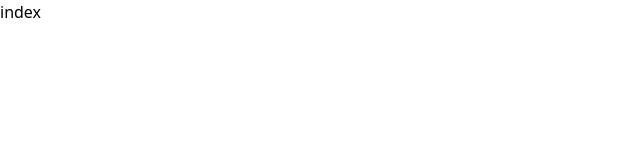
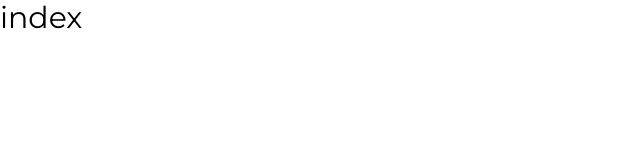
Before and after one commit to PeterGamer8K/portifolio-web-design, a React (Vite) app: page / in a window 1280 px wide. Shown: the top 160 px of the page, without its empty margins (0-640 px from the left). Built offline with nearby package versions, Linux system fonts and the light colour scheme.

Commit message:
chore: adding fonts and colors to tailwind

```diff
--- a/index.html
+++ b/index.html
@@ -1,13 +1,28 @@
 <!DOCTYPE html>
 <html lang="en">
+
 <head>
   <meta charset="UTF-8" />
-    <link rel="icon" type="image/svg+xml" href="./src/assets/logo.svg" />
-    <meta name="viewport" content="width=device-width, initial-scale=1.0" />
+  <link rel="icon"
+    type="image/svg+xml"
+    href="./src/assets/logo.svg" />
+  <meta name="viewport"
+    content="width=device-width, initial-scale=1.0" />
+  <link rel="preconnect"
+    href="https://fonts.googleapis.com">
+  <link rel="preconnect"
+    href="https://fonts.gstatic.com"
+    crossorigin>
+  <link
+    href="https://fonts.googleapis.com/css2?family=Josefin+Sans:ital,wght@0,300;0,700;1,100&family=Montserrat:wght@300;400;700&display=swap"
+    rel="stylesheet">
   <title>Portfolio</title>
 </head>
+
 <body>
   <div id="root"></div>
-    <script type="module" src="/src/main.tsx"></script>
+  <script type="module"
+    src="/src/main.tsx"></script>
 </body>
+
 </html>
--- a/src/pages/Home/index.tsx
+++ b/src/pages/Home/index.tsx
@@ -1,3 +1,3 @@
 export function Home() {
-  return <h1>index</h1>
+  return <h1 className="font-montserrat text-3xl font-">index</h1>
 }
--- a/tailwind.config.cjs
+++ b/tailwind.config.cjs
@@ -1,7 +1,40 @@
 /** @type {import('tailwindcss').Config} */
 module.exports = {
-  content: ["./src/**/*.tsx", "./index.html"],
+  content: ['./src/**/*.tsx', './index.html'],
   theme: {
+    screens: {
+      '2xl': { max: '1535px' },
+      // => @media (max-width: 1535px) { ... }
+
+      xl: { max: '1279px' },
+      // => @media (max-width: 1279px) { ... }
+
+      lg: { max: '1023px' },
+      // => @media (max-width: 1023px) { ... }
+
+      md: { max: '767px' },
+      // => @media (max-width: 767px) { ... }
+
+      sm: { max: '639px' },
+      // => @media (max-width: 639px) { ... }
+      phone: { max: '600px' },
+      // => @media (max-width: 600px) { ... }
+      tablet: { max: '1200px' },
+      // => @media (max-width: 1200px) { ... }
+      laptop: { max: '1800px' },
+    },
+    colors: {
+      transparent: 'transparent',
+      accent: '#FC3A79',
+      secondary: '#FE572E',
+      lightBG: '#F3F2F1',
+      black: '#261F22',
+    },
+    fontFamily: {
+      josefin: ['Josefin Sans', 'Roboto'],
+      montserrat: ['Montserrat', 'Roboto'],
+    },
+
     extend: {},
   },
   plugins: [],
```
Lines whose indentation alone changed are shown as unchanged.
